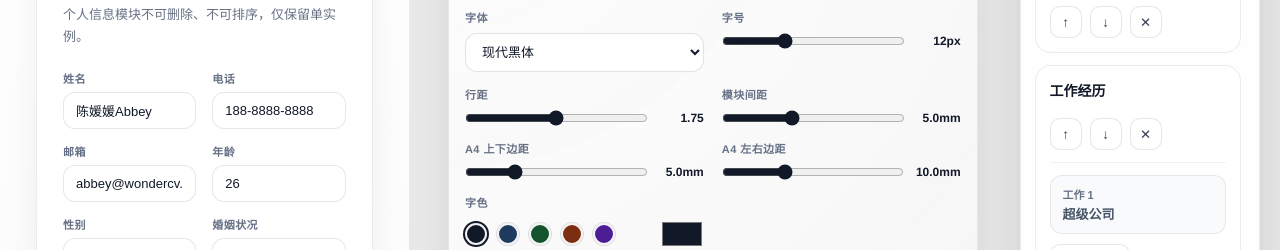
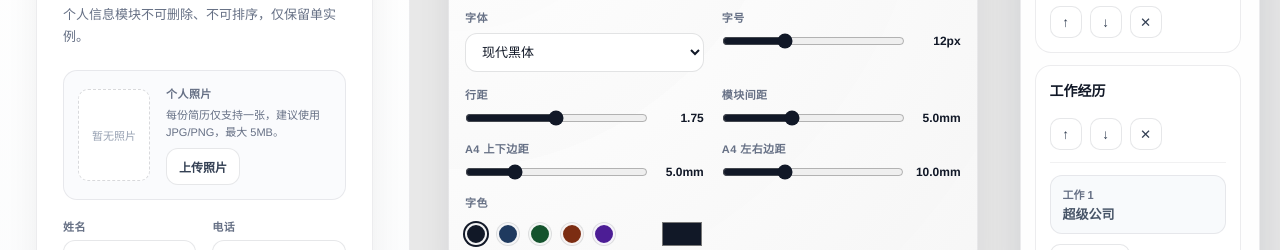
Before and after one commit to shadowdai-netizen/ResuMe, a React (Vite) app: page / in a window 1280 px wide. Shown: the part 214-464 px from the top of the page. Built offline with nearby package versions, Linux system fonts and the light colour scheme.

Commit message:
feat: 添加个人照片上传功能，优化简历预览和编辑体验

```diff
--- a/src/App.tsx
+++ b/src/App.tsx
@@ -6,6 +6,7 @@ import ModuleManagerPanel from './components/ModuleManagerPanel'
 import ResumeLibraryPanel from './components/ResumeLibraryPanel'
 import { resumeData as defaultData } from './data/resumeData'
 import type { ResumeData } from './data/resumeData'
+import { getResumePhotoBlob, type ResumePhoto } from './data/resumePhoto'
 import { getDefaultActiveModuleId, isActiveModuleIdValid } from './utils/moduleSelection'
 import { createResumeSkillMarkdown, parseResumeSchemaJson, parseResumeSkillMarkdown } from './utils/resumeSchema'
 import {
@@ -65,6 +66,7 @@ function normalizeStoredResume(resume: StoredResume): StoredResume {
   return {
     ...resume,
     data,
+    photo: getResumePhotoBlob(resume.photo) ? resume.photo : null,
     config: { ...DEFAULT_PREVIEW_SETTINGS, ...resume.config },
   }
 }
@@ -73,6 +75,7 @@ function App() {
   const resumeRef = useRef<HTMLDivElement>(null)
   const schemaInputRef = useRef<HTMLInputElement>(null)
   const [resumeData, setResumeData] = useState<ResumeData>(defaultData)
+  const [resumePhoto, setResumePhoto] = useState<ResumePhoto | null>(null)
   const [activeModule, setActiveModule] = useState<string | null>(null)
   const [activePreviewTab, setActivePreviewTab] = useState<'typography' | 'titles'>('typography')
   const [schemaFeedback, setSchemaFeedback] = useState<{ type: 'success' | 'error'; message: string } | null>(null)
@@ -115,6 +118,7 @@ function App() {
     activeStoredResumeRef.current = resume
     setActiveResumeId(resume.id)
     setResumeData(resume.data)
+    setResumePhoto(resume.photo)
     setPreviewSettings(resume.config)
     setActiveModule(getDefaultActiveModuleId(resume.data))
     setIsResumeLibraryOpen(false)
@@ -126,11 +130,12 @@ function App() {
 
     setStorageLoading(true)
     try {
-      const resume = await saveStoredResume(createResumeId(), name, defaultData, DEFAULT_PREVIEW_SETTINGS)
+      const resume = await saveStoredResume(createResumeId(), name, defaultData, null, DEFAULT_PREVIEW_SETTINGS)
       activeStoredResumeRef.current = resume
       setStoredResumes(previous => [resume, ...previous])
       setActiveResumeId(resume.id)
       setResumeData(resume.data)
+      setResumePhoto(resume.photo)
       setPreviewSettings(resume.config)
       setActiveModule(getDefaultActiveModuleId(resume.data))
       setIsResumeLibraryOpen(false)
@@ -151,6 +156,7 @@ function App() {
         resume.id,
         name,
         resume.data,
+        resume.photo,
         resume.config,
         { createdAt: resume.createdAt, updatedAt: Date.now() },
       )
@@ -240,7 +246,7 @@ function App() {
           setStoredResumes(resumes)
           handleSelectResume(resumes[0])
         } else {
-          const firstResume = await saveStoredResume(createResumeId(), '我的简历', defaultData, DEFAULT_PREVIEW_SETTINGS)
+          const firstResume = await saveStoredResume(createResumeId(), '我的简历', defaultData, null, DEFAULT_PREVIEW_SETTINGS)
           activeStoredResumeRef.current = firstResume
           setStoredResumes([firstResume])
           setActiveResumeId(firstResume.id)
@@ -268,6 +274,7 @@ function App() {
           current.id,
           current.name,
           resumeData,
+          resumePhoto,
           previewSettings,
           { createdAt: current.createdAt, updatedAt: Date.now() },
         )
@@ -279,7 +286,7 @@ function App() {
     }, 350)
 
     return () => window.clearTimeout(timer)
-  }, [activeResumeId, previewSettings, resumeData, storageReady])
+  }, [activeResumeId, previewSettings, resumeData, resumePhoto, storageReady])
 
   return (
     <div className="preview-stage-shell">
@@ -287,7 +294,9 @@ function App() {
         {/* Left: Editor */}
         <EditorPanel
           data={resumeData}
+          photo={resumePhoto}
           onChange={setResumeData}
+          onPhotoChange={setResumePhoto}
           activeModuleId={activeModule}
           onModuleFocus={setActiveModule}
         />
@@ -579,6 +588,7 @@ function App() {
               <div ref={resumeRef}>
                 <ResumePreview
                   data={resumeData}
+                  photo={resumePhoto}
                   settings={previewSettings}
                   activeModule={activeModule}
                   onModuleHover={handleModuleHover}
--- a/src/components/EditorPanel.css
+++ b/src/components/EditorPanel.css
@@ -188,6 +188,71 @@
   gap: 14px 16px;
 }
 
+.editor-photo-field {
+  display: flex;
+  align-items: center;
+  gap: 16px;
+  padding: 14px;
+  border: 1px solid rgba(17, 24, 39, 0.08);
+  border-radius: 14px;
+  background: rgba(248, 250, 252, 0.72);
+}
+
+.editor-photo-preview {
+  display: flex;
+  width: 72px;
+  height: 92px;
+  flex: 0 0 72px;
+  align-items: center;
+  justify-content: center;
+  overflow: hidden;
+  border: 1px dashed rgba(17, 24, 39, 0.16);
+  border-radius: 10px;
+  background: #fff;
+  color: #98a2b3;
+  font-size: 11px;
+}
+
+.editor-photo-preview img {
+  width: 100%;
+  height: 100%;
+  object-fit: cover;
+}
+
+.editor-photo-info {
+  display: flex;
+  min-width: 0;
+  flex-direction: column;
+  gap: 6px;
+}
+
+.editor-photo-hint {
+  color: #667085;
+  font-size: 11px;
+  line-height: 1.5;
+}
+
+.editor-photo-actions {
+  display: flex;
+  flex-wrap: wrap;
+  gap: 8px;
+  margin-top: 2px;
+}
+
+.editor-photo-upload {
+  position: relative;
+  overflow: hidden;
+}
+
+.editor-photo-upload input {
+  position: absolute;
+  inset: 0;
+  width: 100%;
+  height: 100%;
+  cursor: pointer;
+  opacity: 0;
+}
+
 .form-field {
   display: flex;
   flex-direction: column;
--- a/src/components/EditorPanel.tsx
+++ b/src/components/EditorPanel.tsx
@@ -1,5 +1,6 @@
-import { lazy, memo, Suspense, useMemo, type ComponentProps, type ReactNode } from 'react'
+import { lazy, memo, Suspense, useEffect, useMemo, useState, type ComponentProps, type ReactNode } from 'react'
 import { DEFAULT_MODULE_TITLES, type CustomResumeModule, type ResumeData, type ResumeModule, type WorkItem } from '../data/resumeData'
+import { getResumePhotoBlob, type ResumePhoto } from '../data/resumePhoto'
 import './EditorPanel.css'
 
 const MarkdownEditor = lazy(() => import('./MarkdownEditor'))
@@ -14,12 +15,14 @@ function DeferredMarkdownEditor(props: ComponentProps<typeof MarkdownEditor>) {
 
 interface EditorPanelProps {
   data: ResumeData
+  photo: ResumePhoto | null
   onChange: (data: ResumeData) => void
+  onPhotoChange: (photo: ResumePhoto | null) => void
   activeModuleId: string | null
   onModuleFocus: (id: string | null) => void
 }
 
-function EditorPanel({ data, onChange, activeModuleId, onModuleFocus }: EditorPanelProps) {
+function EditorPanel({ data, photo, onChange, onPhotoChange, activeModuleId, onModuleFocus }: EditorPanelProps) {
   const activeEducationIndex = useMemo(() => getIndexedPosition(activeModuleId, 'edu'), [activeModuleId])
   const activeWorkIndex = useMemo(() => getIndexedPosition(activeModuleId, 'work'), [activeModuleId])
   const activeProjectIndex = useMemo(() => getIndexedPosition(activeModuleId, 'project'), [activeModuleId])
@@ -214,6 +217,7 @@ function EditorPanel({ data, onChange, activeModuleId, onModuleFocus }: EditorPa
             title={getModuleTitle(basicInfoModule)}
             description="个人信息模块不可删除、不可排序，仅保留单实例。"
           >
+            <PhotoField photo={photo} onChange={onPhotoChange} />
             <div className="form-grid">
               <FormField label="姓名" value={data.basicInfo.name} onChange={value => updateBasicInfo('name', value)} />
               <FormField label="电话" value={data.basicInfo.phone} onChange={value => updateBasicInfo('phone', value)} />
@@ -620,6 +624,80 @@ function ExperienceEditorSection({
   )
 }
 
+function PhotoField({ photo, onChange }: {
+  photo: ResumePhoto | null
+  onChange: (photo: ResumePhoto | null) => void
+}) {
+  const [previewUrl, setPreviewUrl] = useState<string | null>(null)
+
+  useEffect(() => {
+    if (!photo) {
+      setPreviewUrl(null)
+      return
+    }
+
+    const blob = getResumePhotoBlob(photo)
+    if (!blob) {
+      setPreviewUrl(null)
+      return
+    }
+
+    try {
+      const url = URL.createObjectURL(blob)
+      setPreviewUrl(url)
+      return () => URL.revokeObjectURL(url)
+    } catch {
+      setPreviewUrl(null)
+    }
+  }, [photo])
+
+  const handleFileChange = (event: React.ChangeEvent<HTMLInputElement>) => {
+    const file = event.target.files?.[0]
+    if (!file) return
+
+    if (!file.type.startsWith('image/')) {
+      event.target.value = ''
+      return
+    }
+
+    if (file.size > 5 * 1024 * 1024) {
+      event.target.value = ''
+      return
+    }
+
+    onChange({
+      blob: file,
+      name: file.name,
+      type: file.type,
+      size: file.size,
+    })
+    event.target.value = ''
+  }
+
+  return (
+    <div className="editor-photo-field">
+      <div className="editor-photo-preview">
+        {previewUrl ? <img src={previewUrl} alt="简历照片预览" /> : <span>暂无照片</span>}
+      </div>
+      <div className="editor-photo-info">
+        <span className="form-label">个人照片</span>
+        <span className="editor-photo-hint">每份简历仅支持一张，建议使用 JPG/PNG，最大 5MB。</span>
+        <div className="editor-photo-actions">
+          <label className="editor-action-btn editor-photo-upload">
+            {photo ? '替换照片' : '上传照片'}
+            <input type="file" accept="image/*" onChange={handleFileChange} />
+          </label>
+          {photo ? (
+            <button type="button" className="editor-action-btn danger" onClick={() => onChange(null)}>
+              删除照片
+            </button>
+          ) : null}
+        </div>
+      </div>
+    </div>
+  )
+}
+
 function FormField({
   label,
   value,
--- a/src/components/ResumePreview.tsx
+++ b/src/components/ResumePreview.tsx
@@ -1,6 +1,7 @@
 import { memo, useEffect, useMemo, useRef, useState } from 'react'
 import { marked } from 'marked'
 import type { CustomResumeModule, ResumeData, ResumeModule } from '../data/resumeData'
+import { getResumePhotoBlob, type ResumePhoto } from '../data/resumePhoto'
 
 export type TitleStyleVariant = 'classic' | 'banner' | 'underline' | 'capsule'
 export type ProfileStyleVariant = 'classic' | 'centered' | 'card' | 'split'
@@ -26,6 +27,7 @@ export interface PreviewSettings {
 
 interface ResumePreviewProps {
   data: ResumeData
+  photo: ResumePhoto | null
   settings: PreviewSettings
   activeModule: string | null
   onModuleHover: (moduleId: string | null) => void
@@ -33,7 +35,7 @@ interface ResumePreviewProps {
   onPageCountChange?: (pageCount: number) => void
 }
 
-function ResumePreview({ data, settings, activeModule, onModuleHover, onModuleClick, onPageCountChange }: ResumePreviewProps) {
+function ResumePreview({ data, photo, settings, activeModule, onModuleHover, onModuleClick, onPageCountChange }: ResumePreviewProps) {
   const previewRef = useRef<HTMLDivElement>(null)
   const [previewWidth, setPreviewWidth] = useState(794)
   const moduleIds = useMemo(() => data.modules.map(module => module.id), [data.modules])
@@ -135,6 +137,7 @@ function ResumePreview({ data, settings, activeModule, onModuleHover, onModuleCl
           <div id="cv-container" className="is-page-margin">
             <ResumePage
               data={data}
+              photo={photo}
               settings={settings}
               activeModule={activeModule}
               onModuleHover={onModuleHover}
@@ -154,6 +157,7 @@ type ResumePageProps = ResumePreviewProps & {
 
 function ResumePage({
   data,
+  photo,
   settings,
   activeModule,
   onModuleHover,
@@ -224,6 +228,7 @@ function ResumePage({
                     return renderModuleSection({
                       module,
                       data,
+                      photo,
                       activeModule,
                       onModuleHover,
                       onModuleClick,
@@ -258,6 +263,7 @@ function ResumePage({
 function renderModuleSection({
   module,
   data,
+  photo,
   activeModule,
   onModuleHover,
   onModuleClick,
@@ -274,6 +280,7 @@ function renderModuleSection({
 }: {
   module: ResumeModule
   data: ResumeData
+  photo: ResumePhoto | null
   activeModule: string | null
   onModuleHover: (moduleId: string | null) => void
   onModuleClick: (moduleId: string) => void
@@ -301,6 +308,7 @@ function renderModuleSection({
       >
         <ProfileSection
           data={data}
+          photo={photo}
           themeColor={themeColor}
           mutedColor={mutedColor}
           moduleSpacing={moduleSpacing}
@@ -526,6 +534,7 @@ function ModuleWrapper({
 
 function ProfileSection({
   data,
+  photo,
   themeColor,
   mutedColor,
   moduleSpacing,
@@ -533,15 +542,39 @@ function ProfileSection({
   profileStyle,
 }: {
   data: ResumeData
+  photo: ResumePhoto | null
   themeColor: string
   mutedColor: string
   moduleSpacing: number
   scale: number
   profileStyle: ProfileStyleVariant
 }) {
+  const [photoUrl, setPhotoUrl] = useState<string | null>(null)
+
+  useEffect(() => {
+    if (!photo) {
+      setPhotoUrl(null)
+      return
+    }
+
+    const blob = getResumePhotoBlob(photo)
+    if (!blob) {
+      setPhotoUrl(null)
+      return
+    }
+
+    try {
+      const url = URL.createObjectURL(blob)
+      setPhotoUrl(url)
+      return () => URL.revokeObjectURL(url)
+    } catch {
+      setPhotoUrl(null)
+    }
+  }, [photo])
+
   return (
     <div
-      className={`user no-avatar no-school-logo basic title-module-strip-profile profile-style-${profileStyle}`}
+      className={`user ${photoUrl ? 'has-avatar' : 'no-avatar'} no-school-logo basic title-module-strip-profile profile-style-${profileStyle}`}
       style={{
         borderColor: profileStyle === 'card' ? withAlpha(themeColor, 0.18) : 'transparent',
         borderLeftColor: profileStyle === 'card' ? themeColor : undefined,
@@ -638,7 +671,9 @@ function ProfileSection({
         </div>
       </div>
 
-      <div className="user-avatar">{/* no avatar */}</div>
+      <div className="user-avatar">
+        {photoUrl ? <img src={photoUrl} alt="个人照片" /> : null}
+      </div>
     </div>
   )
 }
--- /dev/null
+++ b/src/data/resumePhoto.ts
@@ -0,0 +1,19 @@
+export interface ResumePhoto {
+  blob: Blob
+  name: string
+  type: string
+  size: number
+}
+
+export function getResumePhotoBlob(photo: ResumePhoto | null | undefined): Blob | null {
+  const candidate = photo?.blob
+  if (!candidate || typeof Blob === 'undefined') return null
+  if (candidate instanceof Blob) return candidate
+
+  // Some browsers return a cross-realm Blob from IndexedDB.
+  if (Object.prototype.toString.call(candidate) === '[object Blob]') {
+    return candidate as Blob
+  }
+
+  return null
+}
--- a/src/utils/resumeStorage.ts
+++ b/src/utils/resumeStorage.ts
@@ -1,5 +1,6 @@
 import type { PreviewSettings } from '../components/ResumePreview'
 import type { ResumeData } from '../data/resumeData'
+import type { ResumePhoto } from '../data/resumePhoto'
 import { RESUME_DATA_SCHEMA } from './resumeSchema'
 
 const DATABASE_NAME = 'cv-preview'
@@ -10,6 +11,7 @@ export interface StoredResume {
   id: string
   name: string
   data: ResumeData
+  photo: ResumePhoto | null
   config: PreviewSettings
   schema: typeof RESUME_DATA_SCHEMA
   createdAt: number
@@ -57,6 +59,7 @@ export async function saveStoredResume(
   id: string,
   name: string,
   data: ResumeData,
+  photo: ResumePhoto | null,
   config: PreviewSettings,
   timestamps?: Pick<StoredResume, 'createdAt' | 'updatedAt'>,
 ): Promise<StoredResume> {
@@ -66,6 +69,7 @@ export async function saveStoredResume(
     id,
     name,
     data,
+    photo,
     config,
     schema: RESUME_DATA_SCHEMA,
     createdAt: timestamps?.createdAt ?? now,
```
Also changed, not shown: src/App.css (+26 -0 lines).
